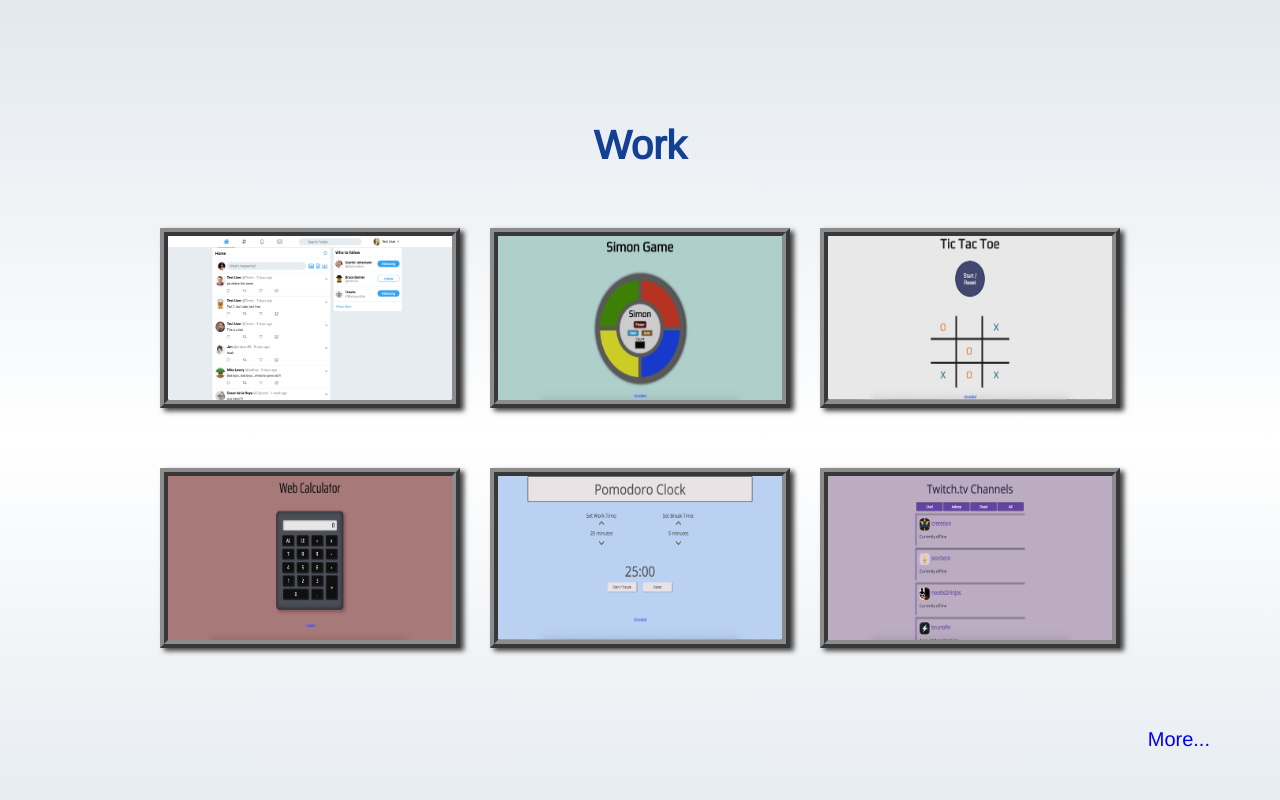
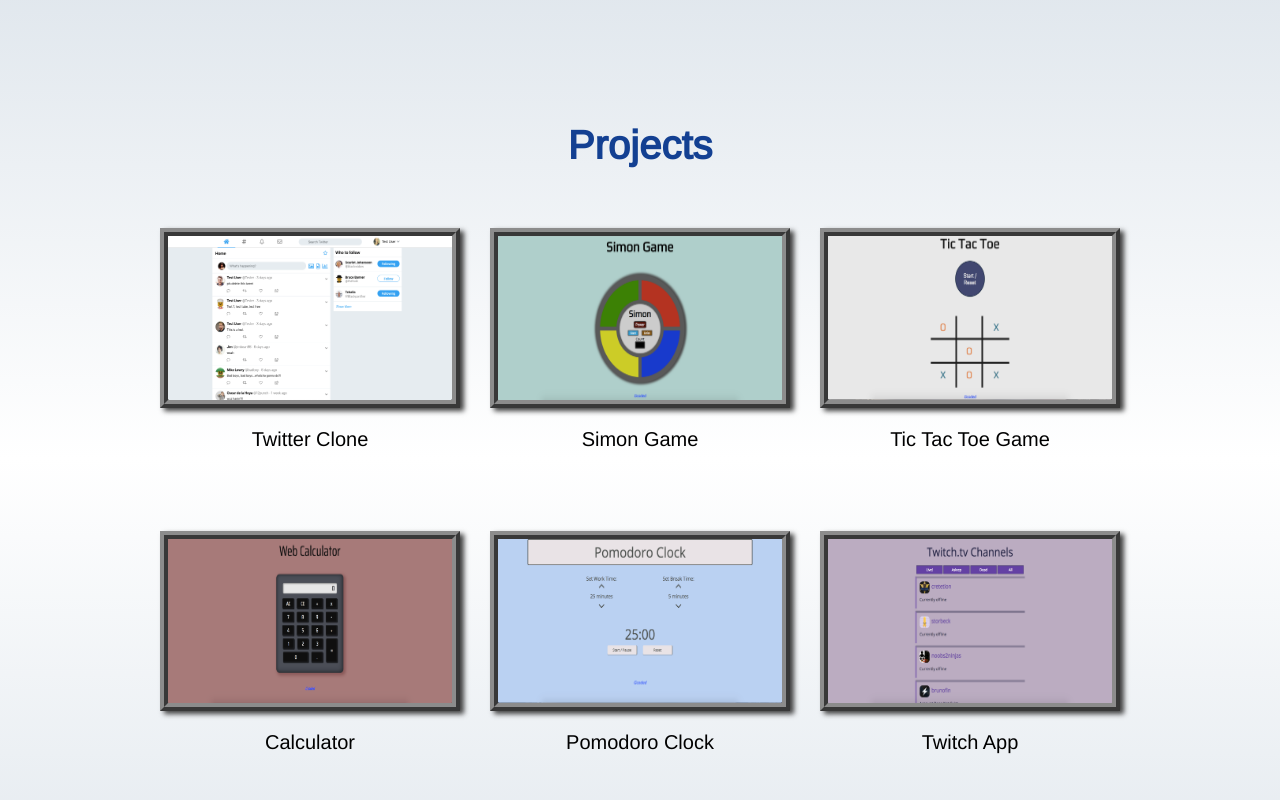
Before and after one commit to Gcoded/Gcoded.github.io, a plain HTML site: page index.html in a window 1280 px wide. Shown: the part 760-1560 px from the top of the page. Drawn offline with nearby package versions, Linux system fonts and the light colour scheme.

Commit message:
Added titles to projects

```diff
--- a/index.html
+++ b/index.html
@@ -39,7 +39,7 @@
 
     <section id="projects">
     <div class="container">
-        <h2>Work</h2>
+        <h2>Projects</h2>
 
         <ul>
             <li class="project-tile">
@@ -50,6 +50,7 @@
                     <a href="https://twitter-cloned.netlify.com" target="_blank"><button>Full Page</button></a>
                     <a href="https://github.com/kyrelldixon/twitter_clone" target="_blank"><button>GitHub</button></a>
                 </div>
+                <p>Twitter Clone</p>
             </li>
             <li class="project-tile">
                 <div class="front">
@@ -59,6 +60,7 @@
                     <a href="https://codepen.io/Gcoded/full/qMWJgW/" target="_blank"><button>Full Page</button></a>
                     <a href="https://github.com/Gcoded/fcc-simon" target="_blank"><button>GitHub</button></a>
                 </div>
+                <p>Simon Game</p>
             </li>
             <li class="project-tile">
                 <div class="front">
@@ -68,6 +70,7 @@
                     <a href="https://codepen.io/Gcoded/full/GxMZqK/" target="_blank"><button>Full Page</button></a>
                     <a href="https://github.com/Gcoded/fcc-tictactoe" target="_blank"><button>GitHub</button></a>
                 </div>
+                <p>Tic Tac Toe Game</p>
             </li>
             <li class="project-tile">
                 <div class="front">
@@ -77,6 +80,7 @@
                     <a href="https://codepen.io/Gcoded/full/dzmvgv/" target="_blank"><button>Full Page</button></a>
                     <a href="https://github.com/Gcoded/fcc-calculator" target="_blank"><button>GitHub</button></a>
                 </div>
+                <p>Calculator</p>
             </li>
 
             <li class="project-tile">
@@ -87,6 +91,7 @@
                     <a href="https://codepen.io/Gcoded/full/BmzNwX/" target="_blank"><button>Full Page</button></a>
                     <a href="https://github.com/Gcoded/fcc-pomodoro" target="_blank"><button>GitHub</button></a>
                 </div>
+                <p>Pomodoro Clock</p>
             </li>
             <li class="project-tile">
                 <div class="front">
@@ -96,6 +101,7 @@
                     <a href="https://codepen.io/Gcoded/full/VWRwQB/" target="_blank"><button>Full Page</button></a>
                     <a href="https://github.com/Gcoded/fcc-twitch" target="_blank"><button>GitHub</button></a>
                 </div>
+                <p>Twitch App</p>
             </li>
         </ul>
 
```
